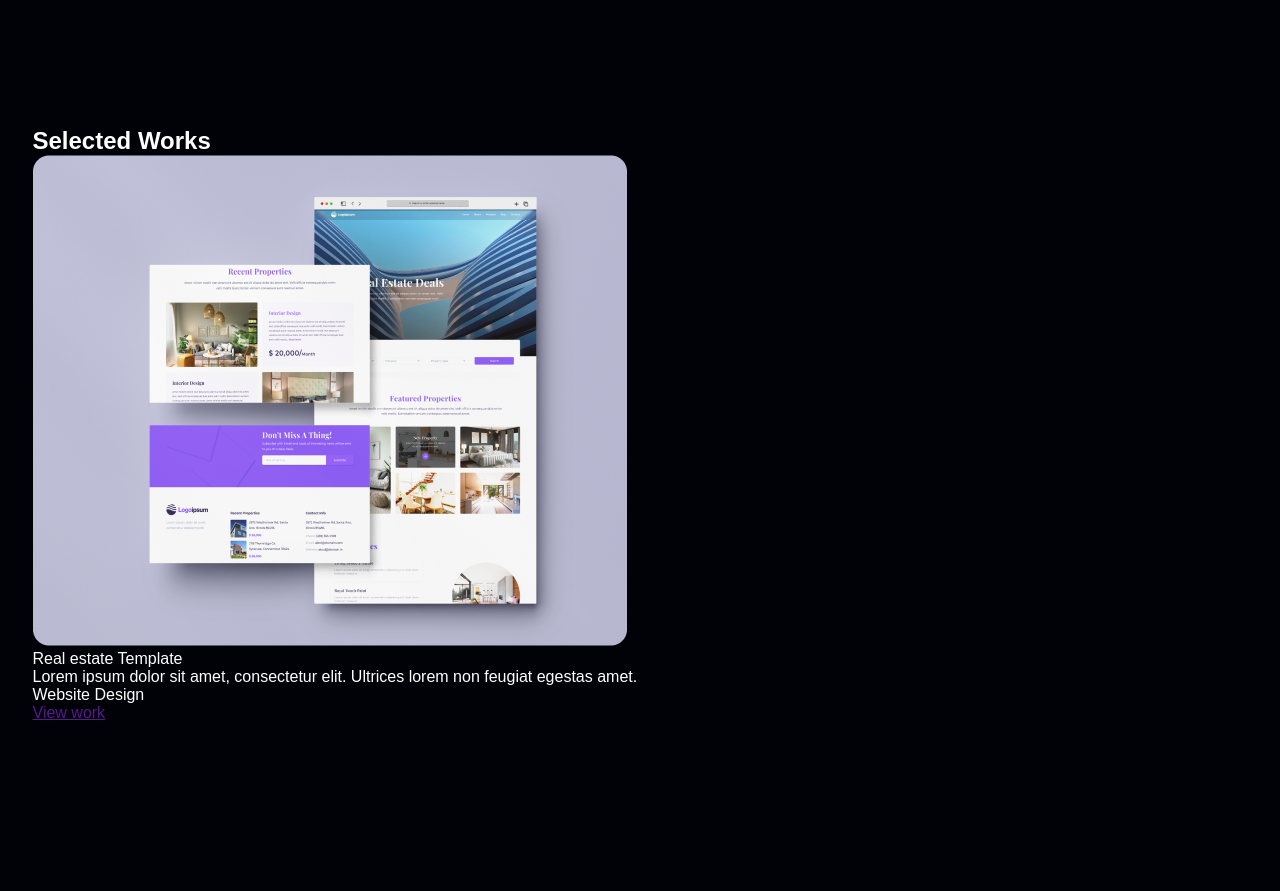
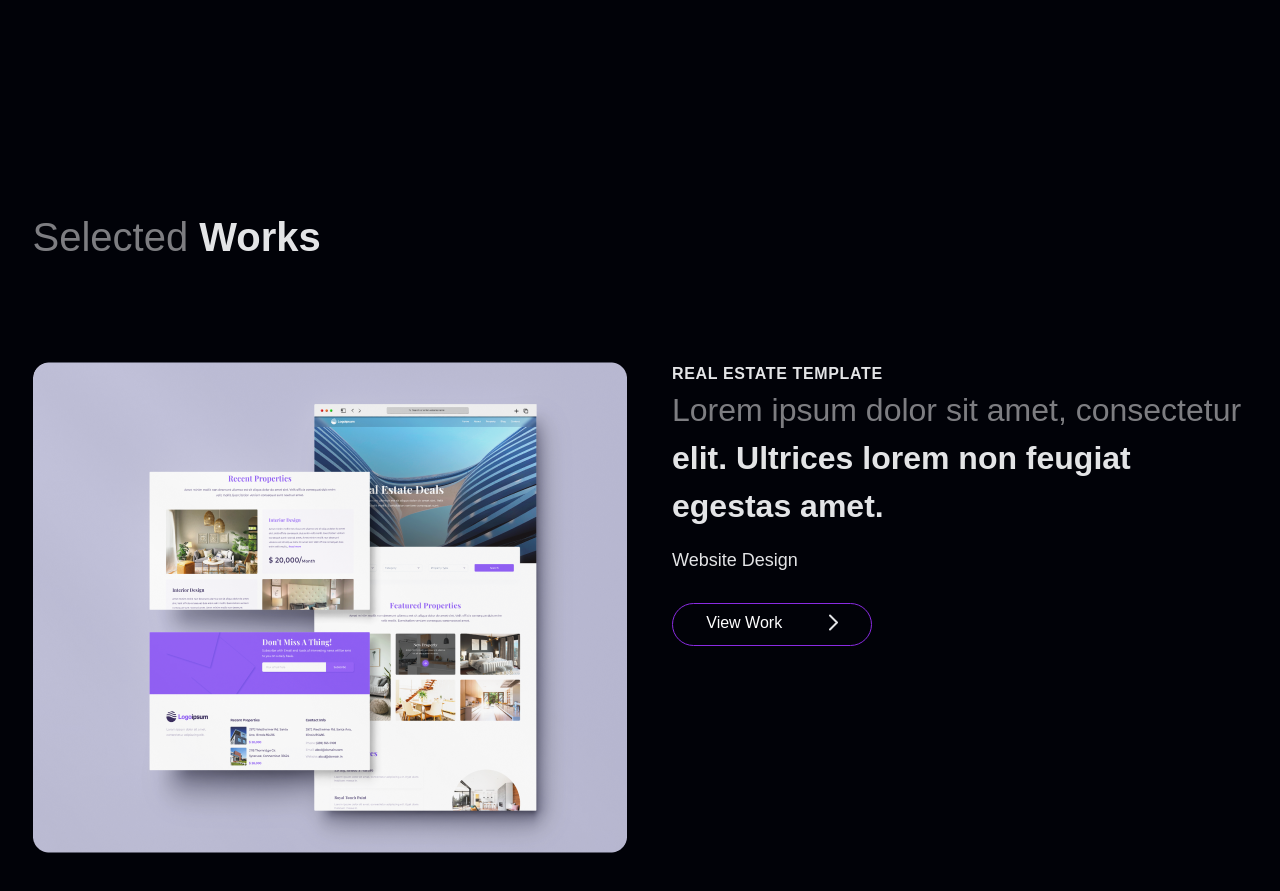
Before and after one commit to zhanibekov/Dezign1, a plain HTML site: page index.html in a window 1280 px wide. Shown: the part 1163-2054 px from the top of the page. Before the commit the page ends 1885 px from the top, so only its background shows below. Drawn offline with Linux system fonts and the light colour scheme.

Commit message:
Added card1

```diff
--- a/css/style.css
+++ b/css/style.css
@@ -139,3 +139,82 @@ body {
 }
 .clients_item {
 }
+
+/*________________________________________________WORK___________________________________________________*/
+
+.works {
+    padding:  80px 0 120px;
+}
+.container {
+}
+.works__container {
+}
+.works__title {
+    font-weight: 300;
+    font-size: 40px;
+    line-height: 150%;
+    color: rgba(227, 228, 230, 0.55);
+    flex: none;
+    order: 0;
+    flex-grow: 1;
+}
+.works__title span {
+    color: #e3e4e6;
+    font-weight: 600;
+}
+.works__body {
+    margin-top: 95px;
+}
+.works__card {
+}
+.card {
+    display: flex;
+    gap: 32px;
+}
+.card__img {
+    border-radius: 16px;
+    overflow: hidden;
+    flex: 0 0 50%;
+}
+.card__img img {
+    max-width: 100%;
+}
+.card__info {
+    flex: 1 1 auto;
+}
+.card__tag {
+    font-weight: 600;
+    line-height: 150%;
+    letter-spacing: 0.04em;
+    text-transform: uppercase;
+    color: #E3E4E6;
+
+}
+.card__text {
+    font-weight: 300;
+    font-size: 32px;
+    line-height: 150%;
+    color: rgba(227, 228, 230, 0.55);
+}
+.card__text span {
+    color: #E3E4E6;
+    font-weight: 600;
+}
+.card__category {
+    font-weight: 300;
+    font-size: 18px;
+    color: #E3E4E6;
+    margin-top: 20px;
+}
+.card__button {
+    margin-top: 32px;
+    cursor: pointer;
+    padding:  10px 10px 10px 10px ;
+    border: 1px solid blueviolet;
+    border-radius: 100px 100px 100px;
+    width: 200px;
+}
+.card__button {
+    display: flex;
+    justify-content: space-around;
+}
--- a/index.html
+++ b/index.html
@@ -57,7 +57,12 @@
                     <span class="card__tag">Real estate Template</span>
                     <div class="card__text">Lorem ipsum dolor sit amet, consectetur <span> elit. Ultrices lorem non feugiat egestas amet.</span></div>
                     <div class="card__category">Website Design</div>
-                    <a href="" class="card__button">View work</a>
+                    <div class="card__button">View Work
+                        <div class="card__button2">
+                            <img src="./img/arrow-small.svg">
+                        </div>
+
+                    </div>
                 </div>
             </div>
         </div>
```
